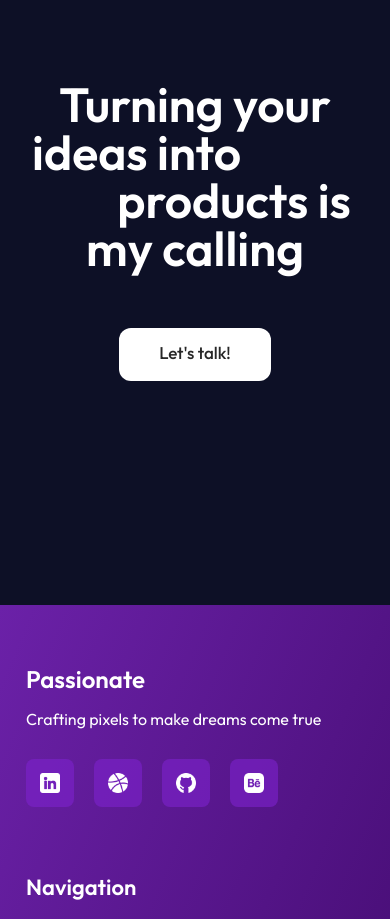
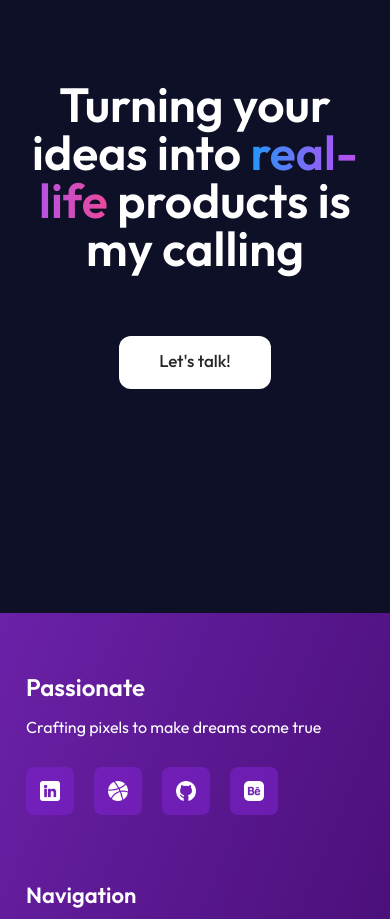
Before and after one commit to alif-firdaus/Passionate-React, a React (Create React App) app: page / in a window 390 px wide. Shown: the part 10060-10979 px from the top of the page. Built offline with nearby package versions, Linux system fonts and the light colour scheme.

Commit message:
Getintouch Section : fixed

```diff
--- a/src/Pages/Getintouch.jsx
+++ b/src/Pages/Getintouch.jsx
@@ -9,15 +9,15 @@ const Getintouch = () => {
 			{/* Get in Touch Title */}
 			<h1 className="text-5xl font-semibold text-center text-black md:text-6xl dark:text-white">
 				Turning your ideas into{" "}
-				<span className="text-transparent bg-gradient-to-r from-primary via-purple-500 to-pink-500 bg-clip-text">
+				<span className="text-transparent bg-gradient-to-r dark:from-darkprimary from-lightprimary dark:via-purple-500 dark:to-pink-500 via-purple-500 to-pink-500 bg-clip-text">
 					real-life
 				</span>{" "}
 				products is my calling
 			</h1>
 
 			{/* Main Button */}
-			<div className="flex justify-center mt-14 md:mt-16">
-				<button className="pt-3 pb-[15px] text-[17px] font-medium dark:text-black text-white dark:bg-white bg-black rounded-xl w-fit h-fit px-10">
+			<div className="flex justify-center mt-16 md:mt-16">
+				<button className="pt-3 pb-[15px] text-[17px] font-medium dark:text-black text-white dark:bg-white bg-black rounded-xl w-fit h-fit px-10 dark:hover:bg-softgrey hover:bg-grey duration-300">
 					Let's talk!
 				</button>
 			</div>
```
